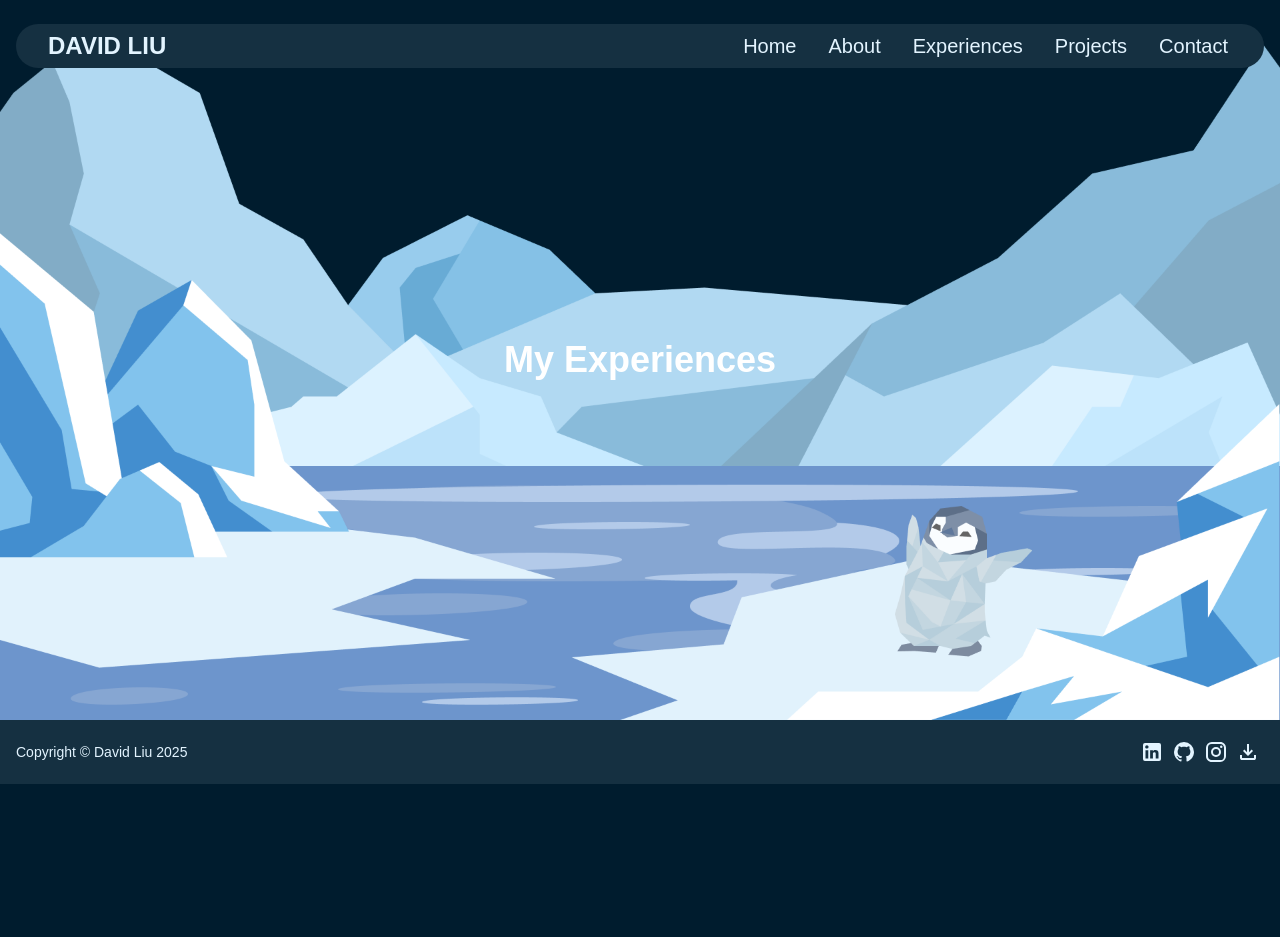
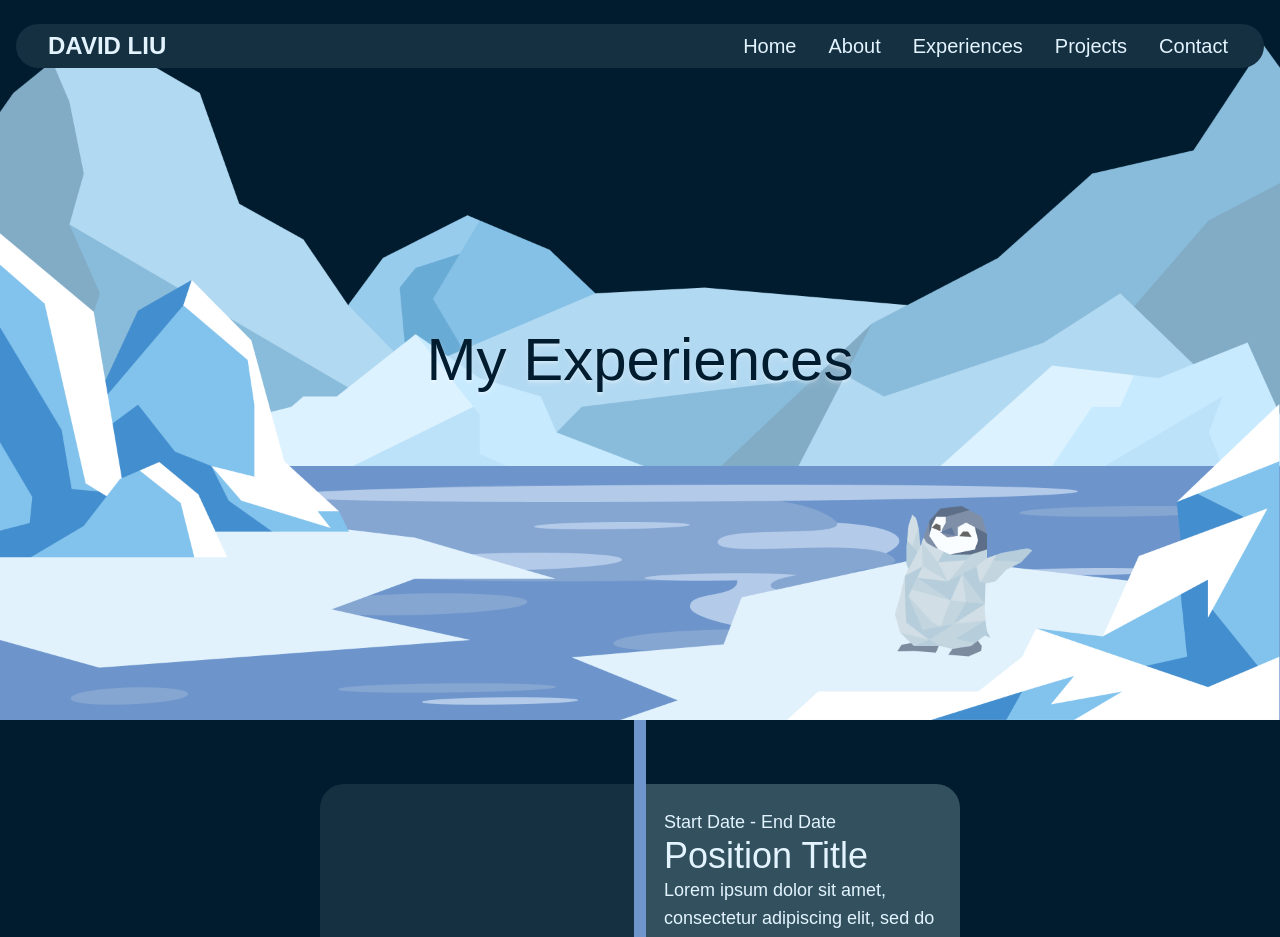
Before and after one commit to Davooood90/Portfolio, a Next.js app: page /experiences in a window 1280 px wide. Shown: the top 937 px of the page. Before the commit the page ends 800 px from the top, so only its background shows below. Built offline with nearby package versions, Linux system fonts and the light colour scheme; a web font is replaced by a local one.

Commit message:
Created Experiences Page

```diff
--- a/src/app/experiences/page.tsx
+++ b/src/app/experiences/page.tsx
@@ -1,5 +1,47 @@
 import TitlePage from "../../components/title";
+import TimeCard from "../../components/timecard";
+
+const timelineItems = [
+  {
+    startDate: "Start Date",
+    endDate: "End Date",
+    position: "Position Title",
+    company: "Company Name",
+    description:
+      "Lorem ipsum dolor sit amet, consectetur adipiscing elit, sed do eiusmod tempor incididunt ut labore et dolore magna aliqua. Ut enim ad minim veniam, quis nostrud exercitation ullamco laboris nisi ut aliquip ex ea commodo consequat. Duis aute irure dolor in reprehenderit in voluptate velit esse cillum dolore eu fugiat nulla pariatur. Excepteur sint occaecat cupidatat non proident, sunt in culpa qui officia deserunt mollit anim id est laborum.",
+    side: "left" as const,
+  },
+  {
+    startDate: "Start Date",
+    endDate: "End Date",
+    position: "Position Title",
+    company: "Company Name",
+    description:
+      "Lorem ipsum dolor sit amet, consectetur adipiscing elit, sed do eiusmod tempor incididunt ut labore et dolore magna aliqua. Ut enim ad minim veniam, quis nostrud exercitation ullamco laboris nisi ut aliquip ex ea commodo consequat. Duis aute irure dolor in reprehenderit in voluptate velit esse cillum dolore eu fugiat nulla pariatur. Excepteur sint occaecat cupidatat non proident, sunt in culpa qui officia deserunt mollit anim id est laborum.",
+    side: "right" as const,
+  },
+  {
+    startDate: "Start Date",
+    endDate: "End Date",
+    position: "Position Title",
+    company: "Company Name",
+    description:
+      "Lorem ipsum dolor sit amet, consectetur adipiscing elit, sed do eiusmod tempor incididunt ut labore et dolore magna aliqua. Ut enim ad minim veniam, quis nostrud exercitation ullamco laboris nisi ut aliquip ex ea commodo consequat. Duis aute irure dolor in reprehenderit in voluptate velit esse cillum dolore eu fugiat nulla pariatur. Excepteur sint occaecat cupidatat non proident, sunt in culpa qui officia deserunt mollit anim id est laborum.",
+    side: "left" as const,
+  },
+];
 
 export default function Experiences() {
-  return <TitlePage title="My Experiences" />;
+  return (
+    <>
+      <TitlePage title="My Experiences" />{" "}
+      <div className="relative py-8">
+        {timelineItems.map((item, index) => (
+          <TimeCard key={index} item={item} />
+        ))}
+
+        <div className="absolute left-1/2 top-0 bottom-0 w-3 bg-waterblue transform -translate-x-1/2"></div>
+      </div>
+    </>
+  );
 }
--- a/src/app/index.css
+++ b/src/app/index.css
@@ -10,6 +10,8 @@
 
   --color-darkblue: #001c2e;
   --color-midblue: #153041;
+  --color-waterblue: #6e95cc;
+  --color-cardblue: #32505e;
 
   --font-jersey: "Jersey 25", sans-serif;
 }
--- /dev/null
+++ b/src/components/timecard.tsx
@@ -0,0 +1,56 @@
+interface TimelineItemProps {
+  startDate: string;
+  endDate: string;
+  position: string;
+  company: string;
+  description: string;
+  side: "left" | "right";
+}
+
+interface TimelineProps {
+  item: TimelineItemProps;
+}
+
+export default function TimeCard({ item }: TimelineProps) {
+  const company = (
+    <>
+      <h3 className="font-bold text-6xl text-center">{item.company}</h3>
+    </>
+  );
+
+  const content = (
+    <div>
+      <p className="text-lg">
+        {item.startDate} - {item.endDate}
+      </p>
+      <p className="text-4xl">{item.position}</p>
+
+      <p className="text-lg">{item.description}</p>
+    </div>
+  );
+
+  return (
+    <>
+      <div className="flex relative my-8 mx-80 min-h-[300px]">
+        <div
+          className={`w-1/2 rounded-l-3xl p-6 flex flex-column items-center justify-center text-lightblue ${
+            item.side === "left" ? "bg-midblue" : "bg-cardblue"
+          }`}
+        >
+          {item.side === "left" ? company : content}
+        </div>
+
+        <div
+          className={`w-1/2 rounded-r-3xl p-6 flex flex-column items-center justify-center text-lightblue ${
+            item.side === "right" ? "bg-midblue" : "bg-cardblue"
+          }`}
+        >
+          {item.side === "right" ? company : content}
+        </div>
+
+        <div className="absolute left-1/2 top-1/2 h-8 w-8 rounded-2xl bg-waterblue transform -translate-x-1/2 -translate-y-1/2"></div>
+      </div>
+      <div className="absolute left-1/2 top-0 bottom-0 w-3 bg-waterblue transform -translate-x-1/2"></div>
+    </>
+  );
+}
--- a/src/components/title.tsx
+++ b/src/components/title.tsx
@@ -53,7 +53,9 @@ export default function TitlePage({ title = " " }: TitlePageProps) {
         />
       </div>
       <div className="absolute top-0 left-0 w-full h-full flex items-center justify-center z-30">
-        <h1 className="text-white text-4xl font-bold">{title}</h1>
+        <h1 className="text-darkblue text-6xl text-shadow-lg/20 text-shadow-white">
+          {title}
+        </h1>
       </div>
     </div>
   );
```
